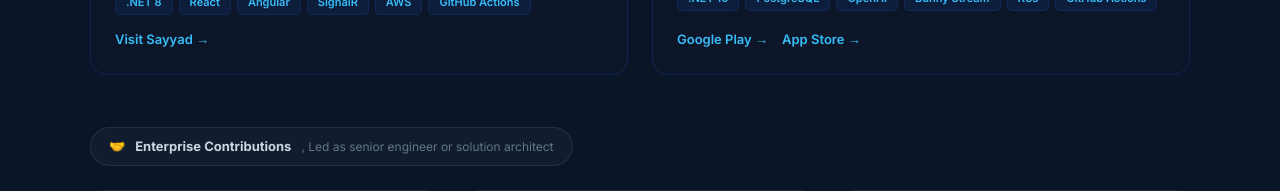
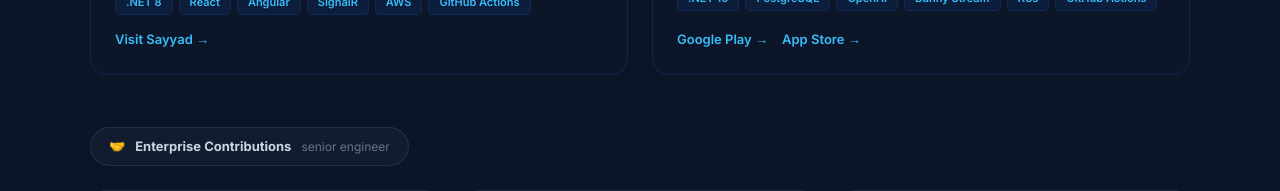
Before and after one commit to AhmedGalal94/ahmedgalal94.github.io, a plain HTML site: page index.html in a window 1280 px wide. Shown: the part 3560-3751 px from the top of the page. Drawn offline with Linux system fonts and the light colour scheme.

Commit message:
Refactor project descriptions for clarity and conciseness in index.html

```diff
--- a/index.html
+++ b/index.html
@@ -445,7 +445,7 @@
         <div class="proj-subsection-label">
           <span>🤝</span>
           <span data-en="Enterprise Contributions" data-ar="مساهمات مؤسسية">Enterprise Contributions</span>
-          <span class="proj-subsection-desc" data-en=", Led as senior engineer or solution architect" data-ar=", قدتها كمهندس أول أو مهندس حلول">, Led as senior engineer or solution architect</span>
+          <span class="proj-subsection-desc" data-en="senior engineer" data-ar="مطور أول">as senior engineer</span>
         </div>
       </div>
       <div class="projects-grid">
@@ -738,16 +738,16 @@
         ar: { title: '🔷 معمارية الميكروسيرفيس', desc: 'أقوم بتفكيك التطبيقات الضخمة إلى سياقات محدودة وفق Domain-Driven Design. كل خدمة تمتلك بياناتها وتكشف عقداً واضحاً لـ API وتُنشر باستقلالية. تتواصل الخدمات عبر REST للاحتياجات المتزامنة وطوابير الرسائل للتدفق غير المتزامن.' }
       },
       apigateway: {
-        en: { title: '🚪 API Gateway', desc: 'Every enterprise system needs a single, hardened entry point. I configure API gateways (YARP, Ocelot, or cloud-native) to handle routing, JWT validation, rate limiting, request transformation, and circuit breaking.' },
-        ar: { title: '🚪 بوابة الـ API', desc: 'كل نظام مؤسسي يحتاج نقطة دخول واحدة ومحصّنة. أقوم بتهيئة بوابات API مثل YARP وOcelot أو الحلول السحابية للتعامل مع التوجيه والتحقق من JWT وتحديد المعدل وتحويل الطلبات وقطع الدوائر.' }
+        en: { title: '🚪 API Gateway', desc: 'Every enterprise system needs a single, hardened entry point. I configure API gateways (YARP, Ocelot) to handle routing, JWT validation, rate limiting, request transformation, and circuit breaking.' },
+        ar: { title: '🚪 بوابة الـ API', desc: 'كل نظام مؤسسي يحتاج نقطة دخول واحدة ومحصّنة. أقوم بتهيئة بوابات API مثل YARP وOcelot للتعامل مع التوجيه والتحقق من JWT وتحديد المعدل وتحويل الطلبات وقطع الدوائر.' }
       },
       kubernetes: {
         en: { title: '⎈ Kubernetes Cluster', desc: 'I design K8s deployments with production in mind: resource limits, health probes, horizontal pod autoscaling, pod disruption budgets, and namespace isolation. Helm charts version infrastructure alongside code.' },
         ar: { title: '⎈ مجموعة كوبرنيتس', desc: 'أصمم نشرات K8s مع وضع الإنتاج في الاعتبار: حدود الموارد، ومتتبعات الصحة، والتوسع التلقائي للحاويات، وميزانيات اضطراب الحاويات، وعزل الفضاءات. تقوم مخططات Helm بإصدار البنية التحتية جنباً إلى جنب مع الكود.' }
       },
       loadbalancer: {
-        en: { title: '⚖️ Load Balancer', desc: 'High availability starts at the edge. I configure NGINX and cloud load balancers for session persistence, SSL termination, health check routing, and weighted canary deployments, so zero-downtime deploys become routine.' },
-        ar: { title: '⚖️ موازن الحمل', desc: 'التوفر العالي يبدأ عند الحافة. أقوم بتهيئة NGINX وموازنات الحمل السحابية لاستمرارية الجلسات وإنهاء SSL وتوجيه الفحوصات الصحية ونشر الكناري الموزون, مما يجعل النشر بدون توقف روتيناً اعتيادياً.' }
+        en: { title: '⚖️ Load Balancer', desc: 'High availability starts at the edge. I configure NGINX and cloud load balancers for session persistence, SSL termination, health check routing, so zero-downtime deploys become routine.' },
+        ar: { title: '⚖️ موازن الحمل', desc: 'التوفر العالي يبدأ عند الحافة. أقوم بتهيئة NGINX وموازنات الحمل السحابية لاستمرارية الجلسات وإنهاء SSL وتوجيه الفحوصات الصحية , مما يجعل النشر بدون توقف روتيناً اعتيادياً.' }
       },
       redis: {
         en: { title: '⚡ Redis Cache Layer', desc: 'Strategic caching dramatically reduces database load. I use Redis for cache-aside patterns on hot read paths, distributed session storage, pub/sub event broadcasting, and background job queues with Hangfire.' },
```
